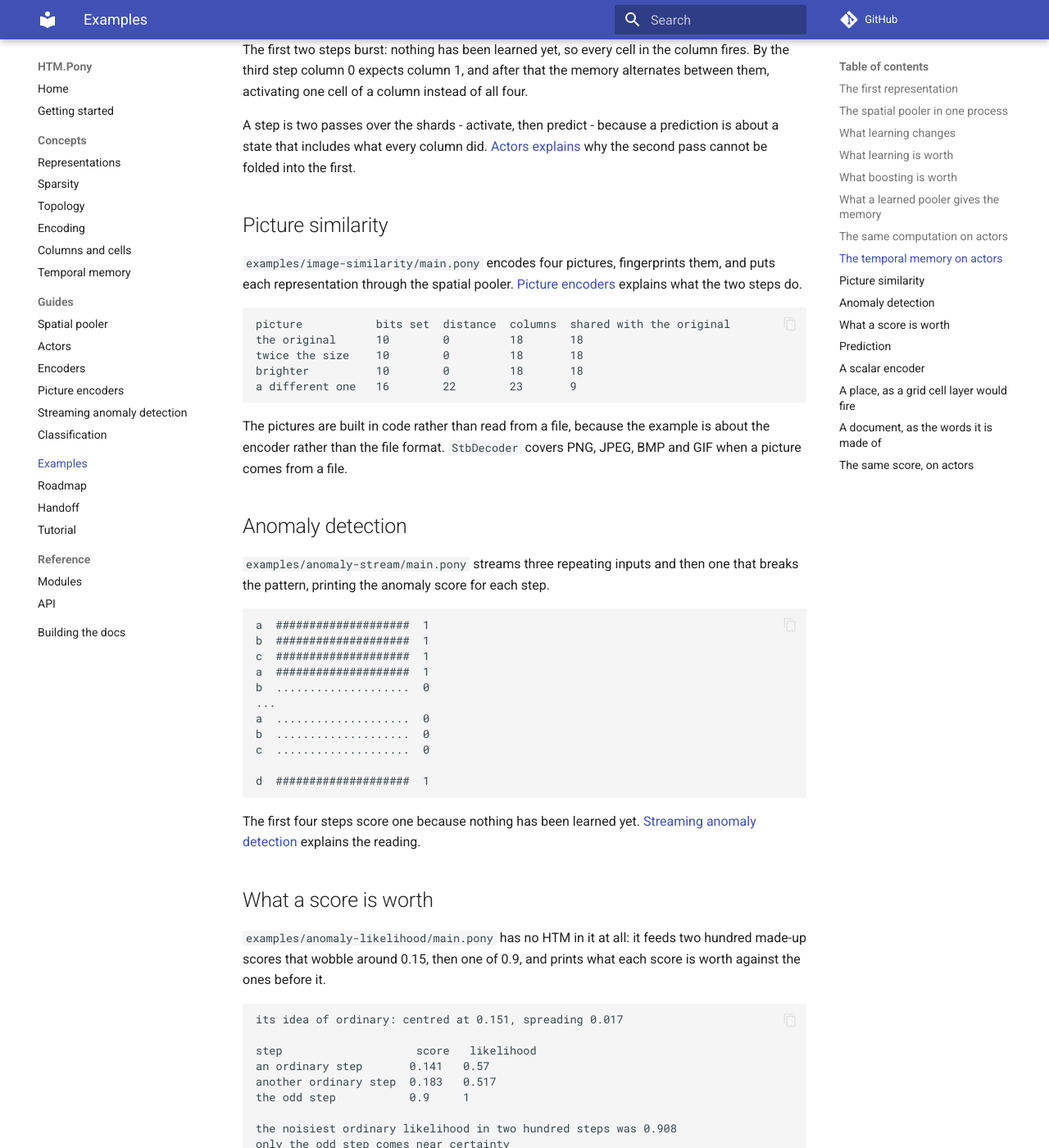
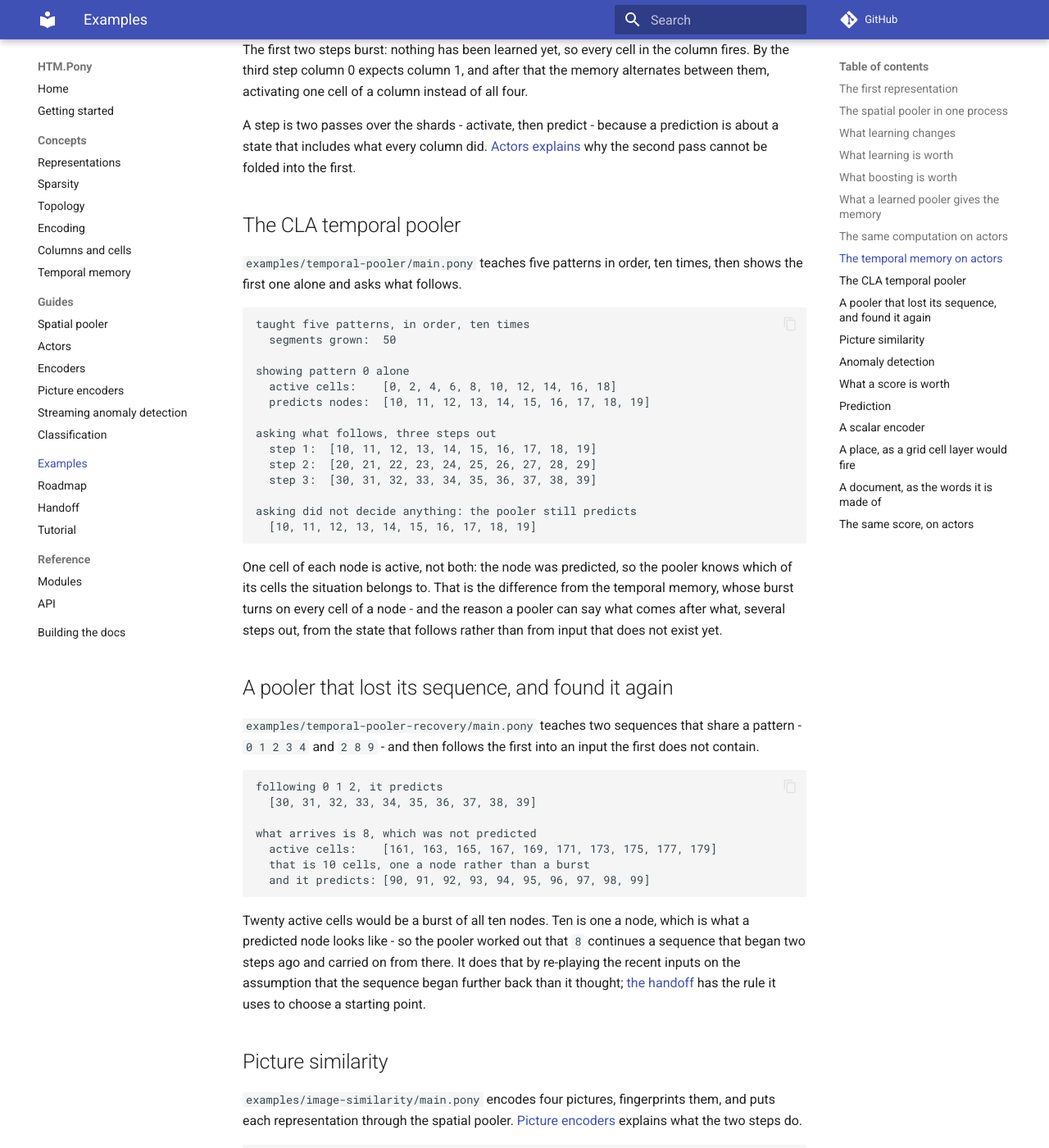
Before and after one commit to d-led/htm.pony, an MkDocs documentation site: the page built from docs/examples.md, in a window 1280 px wide and 1400 px high, scrolled down 6802 px. Shown: the whole window at 82% size. Built offline with MkDocs 1.6.1 and Material for MkDocs 9.7.7, drawn with Linux system fonts in a browser that asks for light colours; comment, search, counter and statistics services are not loaded.

Commit message:
Show the pooler doing its two jobs, since it had no example at all
Every other module in the library has one and the pooler, the largest of them,
had none. Two now, in the shape the rest take: a program that prints what it does
and exits non-zero when a claim in it fails.

temporal-pooler teaches five patterns in order, ten times, then shows the first
alone. It prints the nodes it predicts - one cell a node rather than both, which
is the node having been predicted rather than burst - and a forecast three steps
out, where the second and third steps come from the state that follows rather
than from input that does not exist yet. Last line: asking left the pooler
predicting what it predicted before.

temporal-pooler-recovery teaches two sequences that share a pattern, follows one
into an input only the other contains, and prints the active cells. Ten, one a
node, is the pooler having re-played the recent inputs and found the earlier
start; twenty would be a burst.

Both are in the examples README and in run-all.sh, which is what CI runs, and the
docs page shows their output beside the other sixteen.

````diff
--- a/docs/examples.md
+++ b/docs/examples.md
@@ -345,6 +345,57 @@ prediction is about a state that includes what every column did. [Actors
 explains](actors.md#the-temporal-memory-on-actors) why the second pass cannot
 be folded into the first.
 
+## The CLA temporal pooler
+
+`examples/temporal-pooler/main.pony` teaches five patterns in order, ten times,
+then shows the first one alone and asks what follows.
+
+```
+taught five patterns, in order, ten times
+  segments grown:  50
+
+showing pattern 0 alone
+  active cells:    [0, 2, 4, 6, 8, 10, 12, 14, 16, 18]
+  predicts nodes:  [10, 11, 12, 13, 14, 15, 16, 17, 18, 19]
+
+asking what follows, three steps out
+  step 1:  [10, 11, 12, 13, 14, 15, 16, 17, 18, 19]
+  step 2:  [20, 21, 22, 23, 24, 25, 26, 27, 28, 29]
+  step 3:  [30, 31, 32, 33, 34, 35, 36, 37, 38, 39]
+
+asking did not decide anything: the pooler still predicts
+  [10, 11, 12, 13, 14, 15, 16, 17, 18, 19]
+```
+
+One cell of each node is active, not both: the node was predicted, so the pooler
+knows which of its cells the situation belongs to. That is the difference from
+the temporal memory, whose burst turns on every cell of a node - and the reason a
+pooler can say what comes after what, several steps out, from the state that
+follows rather than from input that does not exist yet.
+
+## A pooler that lost its sequence, and found it again
+
+`examples/temporal-pooler-recovery/main.pony` teaches two sequences that share a
+pattern - `0 1 2 3 4` and `2 8 9` - and then follows the first into an input the
+first does not contain.
+
+```
+following 0 1 2, it predicts
+  [30, 31, 32, 33, 34, 35, 36, 37, 38, 39]
+
+what arrives is 8, which was not predicted
+  active cells:    [161, 163, 165, 167, 169, 171, 173, 175, 177, 179]
+  that is 10 cells, one a node rather than a burst
+  and it predicts: [90, 91, 92, 93, 94, 95, 96, 97, 98, 99]
+```
+
+Twenty active cells would be a burst of all ten nodes. Ten is one a node, which
+is what a predicted node looks like - so the pooler worked out that `8` continues
+a sequence that began two steps ago and carried on from there. It does that by
+re-playing the recent inputs on the assumption that the sequence began further
+back than it thought; [the handoff](handoff.md) has the rule it uses to choose a
+starting point.
+
 ## Picture similarity
 
 `examples/image-similarity/main.pony` encodes four pictures, fingerprints them,
````
Also changed, not shown: docs/handoff.md (+3 -0 lines), examples/README.md (+14 -0 lines), 4 other files.
